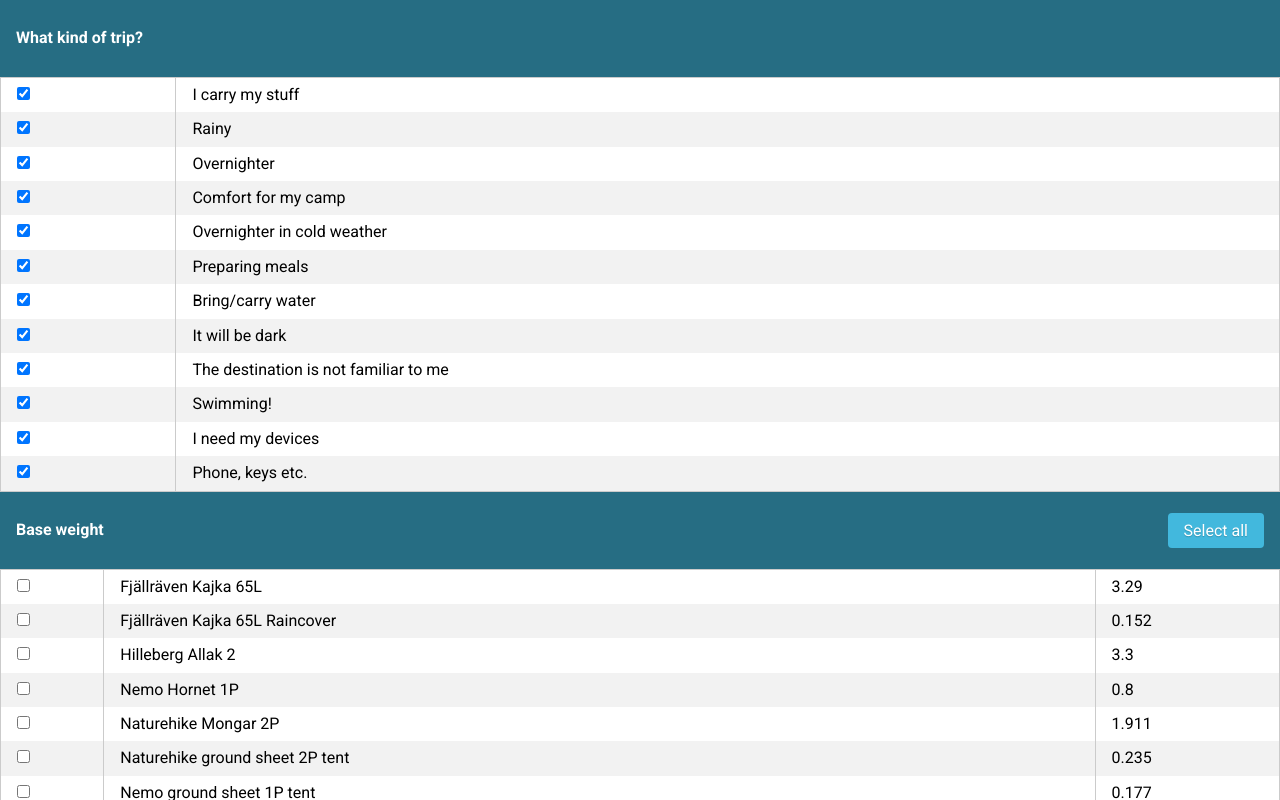
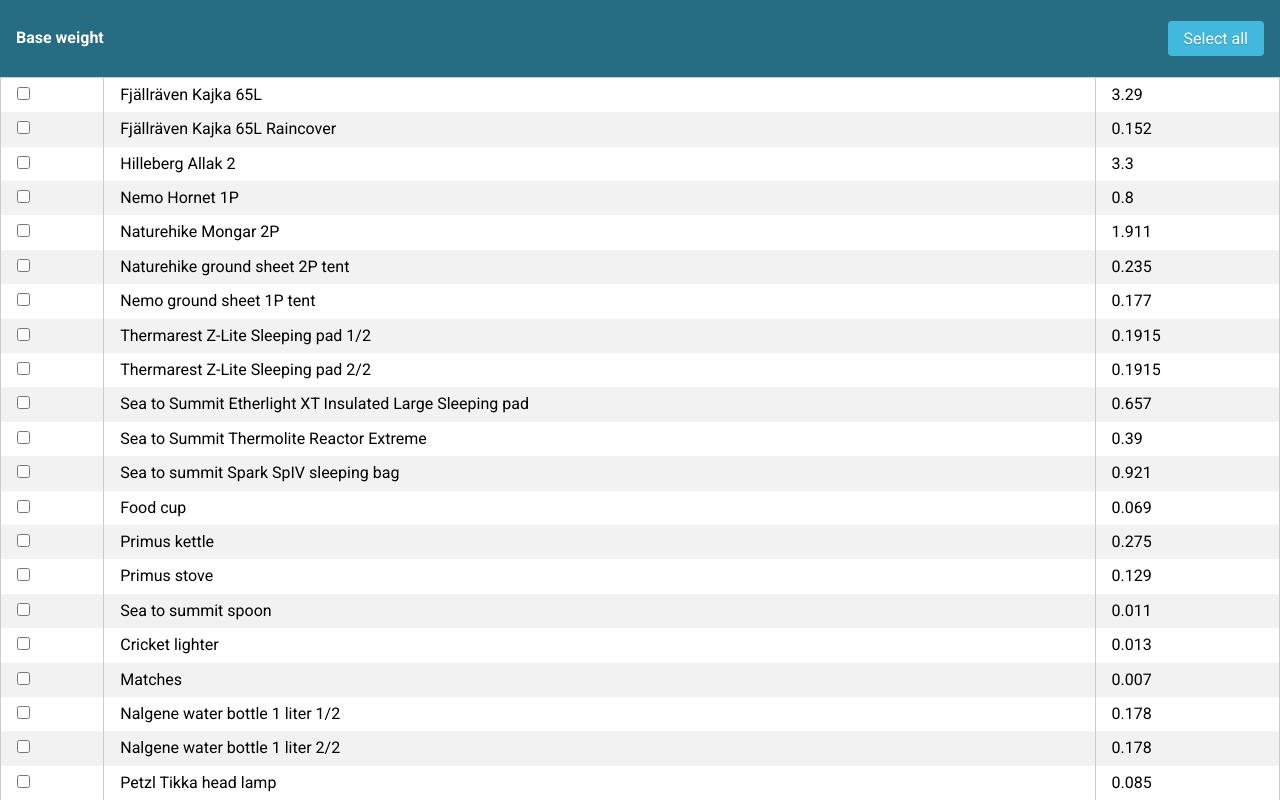
Before and after one commit to jsuokas/hobbies, a React (Create React App) app: page / in a window 1280 px wide. Shown: the top 800 px of the page. Built offline with nearby package versions, Linux system fonts and the light colour scheme.

Commit message:
Remove type filter

```diff
--- a/src/App.js
+++ b/src/App.js
@@ -13,22 +13,18 @@ const consumablesWeight = {
 }
 
 const typeToDescription = {
-  rucksack: 'I carry my stuff',
-  rain: 'Rainy',
-  overnight: 'Overnighter',
-  overnight_cold_weather: 'Overnighter in cold weather',
-  swim: 'Swimming!',
-  cooking: 'Preparing meals',
-  hydration: 'Bring/carry water',
-  dark: 'It will be dark',
-  comfort: 'Comfort for my camp',
-  safety: 'The destination is not familiar to me',
-  devices: 'I need my devices',
-  necessities: 'Phone, keys etc.',
+  sleep_system: 'Sleep system',
+  rain_protection: 'Rain protection',
+  cook_system: 'Cook system',
+  water_system: 'Water system',
+  misc: 'Misc',
+  camera_gear: 'Camera gear',
+  safety: 'Safety',
+  clothing: 'Clothing',
+  devices: 'Devices'
 }
 
 function App() {
-  const [gearTypeFilters, setGearTypeFilters] = useState(gear.map(it => it.type))
   const [gearItemFilters, setGearItemFilters] = useState([])
   const [consumablesWater, setConsumablesWater] = useState(0)
   const [consumablesToiletPaper, setConsumablesToiletPaper] = useState(0)
@@ -36,53 +32,17 @@ function App() {
   const [consumablesGasSmall, setConsumablesGasSmall] = useState(0)
   const [consumablesGasMedium, setConsumablesGasMedium] = useState(0)
   const [consumablesTurmatMeals, setConsumablesTurmatMeals] = useState(0)
-  const gearItems = gear.filter(it => gearTypeFilters.includes(it.type))
   const totalConsumablesWeight = (consumablesWater * consumablesWeight.water) + (consumablesGasSmall * consumablesWeight.gasBottleSmall) + (consumablesGasMedium * consumablesWeight.gasBottleMedium) + (consumablesToiletPaper * consumablesWeight.toiletPaper) + (consumablesToiletWetWipes * consumablesWeight.wetWipes) + (consumablesTurmatMeals * consumablesWeight.turmatMeal)
-  const totalWeight = gearItems
-    .filter(it => gearTypeFilters.includes(it.type))
+  const totalWeight = gear
     .filter(it => gearItemFilters.filter(item => item.name === it.name).length !== 0)
     .reduce((previous, current) => previous + current.weight, totalConsumablesWeight)
 
   return (
     <div className="App">
-      <div className="title"><h4>What kind of trip?</h4></div>
-      <div className="content">
+      <div className="title"><h4>Base weight</h4><button className="button-secondary pure-button" onClick={() => setGearItemFilters(gear)}>Select all</button></div>
       <table class="pure-table">
           <tbody>
-      {gear
-        .map(it => it.type)
-        .reduce((previous, current) => previous.includes(current) ? previous : [...previous, current], [])
-        .map((gearType, index) => {
-          const isSelected = gearTypeFilters.includes(gearType)
-          const id = `gear-filter-stage-1-${gearType}`
-          const onChange = () => isSelected ? setGearTypeFilters(gearTypeFilters.filter(it => it !== gearType)) : setGearTypeFilters([...gearTypeFilters, gearType])
-          const odd = index % 2 !== 0
-
-          return (
-            <tr className={odd ?  'pure-table-odd' : undefined}  key={`key-${id}`}>
-              <td>
-                <input
-                  id={id}
-                  type="checkbox"
-                  value={gearType}
-                  name={gearType}
-                  checked={isSelected}
-                  onChange={onChange} />
-              </td>
-              <td>
-                <label htmlFor={id}>{typeToDescription[gearType] ? typeToDescription[gearType] : gearType}</label>
-              </td>
-            </tr>
-          )
-        })}
-          </tbody>
-        </table>
-      </div>
-
-      <div className="title"><h4>Base weight</h4><button className="button-secondary pure-button" onClick={() => setGearItemFilters(gearItems)}>Select all</button></div>
-      <table class="pure-table">
-          <tbody>
-            {gearItems.map((item, index) => {
+            {gear.map((item, index) => {
               const id = `gear-filter-stage-2-${item.name}`
               const isSelected = gearItemFilters.filter(it => it.name === item.name).length !== 0 ? true : false
               const onChange = () => isSelected ? setGearItemFilters(gearItemFilters.filter(it => it.name !== item.name)) : setGearItemFilters([...gearItemFilters, item])
@@ -122,7 +82,7 @@ function App() {
             </tr>
             <tr className="pure-table-odd">
               <td>
-                <button  onClick={() => setConsumablesGasSmall(consumablesGasSmall + 1)}><FeatherIcon icon="plus-circle" /></button>
+                <button onClick={() => setConsumablesGasSmall(consumablesGasSmall + 1)}><FeatherIcon icon="plus-circle" /></button>
                 <button onClick={() => setConsumablesGasSmall(consumablesGasSmall > 0 ? consumablesGasSmall - 1 : 0)}><FeatherIcon icon="minus-circle" /></button>
               </td>
               <td>
@@ -132,8 +92,8 @@ function App() {
             </tr>
             <tr>
               <td>
-                <button  onClick={() => setConsumablesGasMedium(consumablesGasMedium + 1)}><FeatherIcon icon="plus-circle" /></button>
-                <button  onClick={() => setConsumablesGasMedium(consumablesGasMedium > 0 ? consumablesGasMedium - 1 : 0)}><FeatherIcon icon="minus-circle" /></button>
+                <button onClick={() => setConsumablesGasMedium(consumablesGasMedium + 1)}><FeatherIcon icon="plus-circle" /></button>
+                <button onClick={() => setConsumablesGasMedium(consumablesGasMedium > 0 ? consumablesGasMedium - 1 : 0)}><FeatherIcon icon="minus-circle" /></button>
               </td>
               <td>
                 <span className="consumables-label">{consumablesGasMedium} medium gas bottles (256g)</span>
@@ -142,8 +102,8 @@ function App() {
             </tr>
             <tr className="pure-table-odd">
               <td>
-                <button  onClick={() => setConsumablesTurmatMeals(consumablesTurmatMeals + 1)}><FeatherIcon icon="plus-circle" /></button>
-                <button  onClick={() => setConsumablesTurmatMeals(consumablesTurmatMeals> 0 ? consumablesTurmatMeals - 1 : 0)}><FeatherIcon icon="minus-circle" /></button>
+                <button onClick={() => setConsumablesTurmatMeals(consumablesTurmatMeals + 1)}><FeatherIcon icon="plus-circle" /></button>
+                <button onClick={() => setConsumablesTurmatMeals(consumablesTurmatMeals> 0 ? consumablesTurmatMeals - 1 : 0)}><FeatherIcon icon="minus-circle" /></button>
               </td>
               <td>
                 <span className="consumables-label">{consumablesTurmatMeals} packs of Turmat meals</span>
@@ -152,8 +112,8 @@ function App() {
             </tr>
             <tr>
               <td>
-                <button  onClick={() => setConsumablesToiletPaper(consumablesToiletPaper + 1)}><FeatherIcon icon="plus-circle" /></button>
-                <button  onClick={() => setConsumablesToiletPaper(consumablesToiletPaper > 0 ? consumablesToiletPaper - 1 : 0)}><FeatherIcon icon="minus-circle" /></button>
+                <button onClick={() => setConsumablesToiletPaper(consumablesToiletPaper + 1)}><FeatherIcon icon="plus-circle" /></button>
+                <button onClick={() => setConsumablesToiletPaper(consumablesToiletPaper > 0 ? consumablesToiletPaper - 1 : 0)}><FeatherIcon icon="minus-circle" /></button>
               </td>
               <td>
                 <span className="consumables-label">{consumablesToiletPaper} rolls of toilet paper</span>
@@ -162,7 +122,7 @@ function App() {
             </tr>
             <tr className="pure-table-odd">
               <td>
-                <button  onClick={() => setConsumablesToiletWetWipes(consumablesToiletWetWipes + 1)}><FeatherIcon icon="plus-circle" /></button>
+                <button onClick={() => setConsumablesToiletWetWipes(consumablesToiletWetWipes + 1)}><FeatherIcon icon="plus-circle" /></button>
                 <button onClick={() => setConsumablesToiletWetWipes(consumablesToiletWetWipes > 0 ? consumablesToiletWetWipes - 1 : 0)}><FeatherIcon icon="minus-circle" /></button>
               </td>
               <td>
--- a/src/gear.json
+++ b/src/gear.json
@@ -1,207 +1,227 @@
 [
     {
        "name":"Fjällräven Kajka 65L",
-       "type":"rucksack",
+       "type":"sleep_system",
        "weight":3.29
     },
     {
        "name":"Fjällräven Kajka 65L Raincover",
-       "type":"rain",
+       "type":"rain_protection",
        "weight":0.152
     },
     {
        "name":"Hilleberg Allak 2",
-       "type":"overnight",
+       "type":"sleep_system",
        "weight":3.3
     },
     {
        "name":"Nemo Hornet 1P",
-       "type":"overnight",
+       "type":"sleep_system",
        "weight":0.8
     },
     {
        "name":"Naturehike Mongar 2P",
-       "type":"overnight",
+       "type":"sleep_system",
        "weight":1.911
     },
     {
         "name":"Naturehike ground sheet 2P tent",
-        "type":"overnight",
+        "type":"sleep_system",
         "weight":0.235
      },
     {
         "name":"Nemo ground sheet 1P tent",
-        "type":"overnight",
+        "type":"sleep_system",
         "weight":0.177
     },
     {
        "name":"Thermarest Z-Lite Sleeping pad 1/2",
-       "type":"overnight",
+       "type":"sleep_system",
        "weight":0.1915
     },
     {
         "name":"Thermarest Z-Lite Sleeping pad 2/2",
-        "type":"comfort",
+        "type":"sleep_system",
         "weight":0.1915
      },
     {
        "name":"Sea to Summit Etherlight XT Insulated Large Sleeping pad",
-       "type":"overnight",
+       "type":"sleep_system",
        "weight":0.657
     },
     {
        "name":"Sea to Summit Thermolite Reactor Extreme",
-       "type":"overnight",
+       "type":"sleep_system",
        "weight":0.39
     },
     {
        "name":"Sea to summit Spark SpIV sleeping bag",
-       "type":"overnight_cold_weather",
+       "type":"sleep_system",
        "weight":0.921
     },
     {
        "name":"Food cup",
-       "type":"cooking",
+       "type":"cook_system",
        "weight":0.069
     },
     {
        "name":"Primus kettle",
-       "type":"cooking",
+       "type":"cook_system",
        "weight":0.275
     },
     {
        "name":"Primus stove",
-       "type":"cooking",
+       "type":"cook_system",
        "weight":0.129
     },
     {
        "name":"Sea to summit spoon",
-       "type":"cooking",
+       "type":"cook_system",
        "weight":0.011
     },
     {
        "name":"Cricket lighter",
-       "type":"cooking",
+       "type":"cook_system",
        "weight":0.013
     },
     {
        "name":"Matches",
-       "type":"cooking",
+       "type":"cook_system",
        "weight":0.007
     },
     {
-       "name":"Pouch for lighters",
-       "type":"cooking",
-       "weight":0.010
-    },
-    {
-       "name":"Nalgene water bottle 1 liter",
-       "type":"hydration",
+       "name":"Nalgene water bottle 1 liter 1/2",
+       "type":"water_system",
        "weight":0.178
     },
     {
-       "name":"Nalgene water bottle 1 liter (2)",
-       "type":"hydration",
+       "name":"Nalgene water bottle 1 liter 2/2",
+       "type":"water_system",
        "weight":0.178
     },
     {
        "name":"Petzl Tikka head lamp",
-       "type":"dark",
+       "type":"devices",
        "weight":0.085
     },
     {
        "name":"Martiini knife",
-       "type":"cooking",
+       "type":"cook_system",
        "weight":0.120
     },
     {
        "name":"Dish brush",
-       "type":"cooking",
+       "type":"cook_system",
        "weight":0.025
     },
     {
        "name":"Dishes sustance",
-       "type":"cooking",
+       "type":"cook_system",
        "weight":0.073
     },
     {
        "name":"Cumulus Quilt 250",
-       "type":"overnight",
+       "type":"sleep_system",
        "weight":0.511
     },
     {
+      "name":"Mosquito head net",
+      "type":"misc",
+      "weight":0.027
+   },
+   {
+      "name":"Mosquito spay",
+      "type":"misc",
+      "weight":0.040
+   },
+   {
+      "name":"Sea to summit waterproof bag",
+      "type":"rain_protection",
+      "weight":0.027
+   },
+   {
+      "name":"Thrupack fanny pack",
+      "type":"camera_gear",
+      "weight":0.12
+   },
+    {
        "name":"Ticket to the moon with ropes (big)",
-       "type":"comfort",
+       "type":"misc",
        "weight":0.755
     },
     {
        "name":"Ticket to the moon with ropes (small)",
-       "type":"comfort",
+       "type":"misc",
        "weight":0.355
     },
     {
        "name":"Salomon soft flask with water purifier",
-       "type":"hydration",
+       "type":"water_system",
        "weight":0.058
     },
     {
        "name":"Kuksa",
-       "type":"cooking",
+       "type":"cook_system",
        "weight":0.119
     },
     {
+      "name":"Enamel mug",
+      "type":"cook_system",
+      "weight":0.98
+   },
+    {
        "name":"First aid kit",
        "type":"safety",
-       "weight":0.165
+       "weight":0.178
     },
     {
        "name":"Pillow case",
-       "type":"overnight",
+       "type":"sleep_system",
        "weight":0.080
     },
     {
        "name":"Merino base layer",
-       "type":"overnight",
+       "type":"clothing",
        "weight":0.416
     },
     {
        "name":"Peak Performance down jacket",
-       "type":"overnight_cold_weather",
+       "type":"clothing",
        "weight":0.6
     },
     {
         "name":"Jack Wolfskin running jacket",
-        "type":"overnight",
+        "type":"clothing",
         "weight":0.3
      },
     {
        "name":"Woolly socks",
-       "type":"overnight",
+       "type":"clothing",
        "weight":0.101
     },
     {
        "name":"Mini towel",
-       "type":"swim",
+       "type":"clothing",
        "weight":0.080
     },
     {
         "name":"Big towel",
-        "type":"comfort",
+        "type":"clothing",
         "weight":0.279
      },
     {
        "name":"Swim pants",
-       "type":"swim",
+       "type":"clothing",
        "weight":0.03
     },
     {
         "name":"Laundry wire and clothespins",
-        "type":"swim",
+        "type":"misc",
         "weight":0.057
      },
     {
        "name":"Extra batteries for torch and headlamp",
-       "type":"dark",
+       "type":"devices",
        "weight":0.057
     },
     {
@@ -211,7 +231,7 @@
     },
     {
        "name":"Torch",
-       "type":"dark",
+       "type":"devices",
        "weight":0.055
     },
     {
@@ -221,32 +241,32 @@
     },
     {
        "name":"2 pairs of boxers",
-       "type":"overnight",
+       "type":"clothing",
        "weight":0.142
     },
     {
        "name":"2 pairs of camp socks",
-       "type":"overnight",
+       "type":"clothing",
        "weight":0.062
     },
     {
        "name":"Patagonia rain jacket",
-       "type":"rain",
+       "type":"rain_protection",
        "weight":0.332
     },
     {
        "name":"Sherpa T-shirt",
-       "type":"overnight",
+       "type":"clothing",
        "weight":0.181
     },
     {
        "name":"Icebreaker Merino Wool Shirt",
-       "type":"overnight_cold_weather",
+       "type":"clothing",
        "weight":0.409
     },
     {
        "name":"Toothbrush and paste",
-       "type":"overnight",
+       "type":"misc",
        "weight":0.100
     },
     {
@@ -261,42 +281,72 @@
     },
     {
        "name":"Frying spatula",
-       "type":"cooking",
+       "type":"cook_system",
        "weight":0.022
     },
     {
        "name":"Salomon rain pants",
-       "type":"rain",
+       "type":"rain_protection",
        "weight":0.171
     },
     {
        "name":"Haglöfs camp pants",
-       "type":"comfort",
+       "type":"clothing",
        "weight":0.5
     },
     {
        "name":"Camp shoes",
-       "type":"comfort",
+       "type":"clothing",
        "weight":0.4
     },
     {
+      "name":"Merino gloves",
+      "type":"clothing",
+      "weight":0.04
+   },
+   {
+      "name":"Merino beanie",
+      "type":"clothing",
+      "weight":0.12
+   },
+   {
+      "name":"Puma shorts",
+      "type":"clothing",
+      "weight":0.12
+   },
+   {
+      "name":"Lumix camera",
+      "type":"camera_gear",
+      "weight":0.444
+   },
+   {
+      "name":"Lumix Telelens",
+      "type":"camera_gear",
+      "weight":0.41
+   },
+   {
+      "name":"Lumix Kitlens",
+      "type":"camera_gear",
+      "weight":0.08
+   },
+    {
        "name":"Headphones",
-       "type":"comfort",
+       "type":"devices",
        "weight":0.013
     },
     {
        "name":"Sunglasses",
-       "type":"comfort",
+       "type":"misc",
        "weight":0.100
     },
     {
        "name":"Phone",
-       "type":"necessities",
+       "type":"misc",
        "weight":0.2
     },
     {
        "name":"Home keys",
-       "type":"necessities",
+       "type":"misc",
        "weight":0.3
     }
  ]
```
